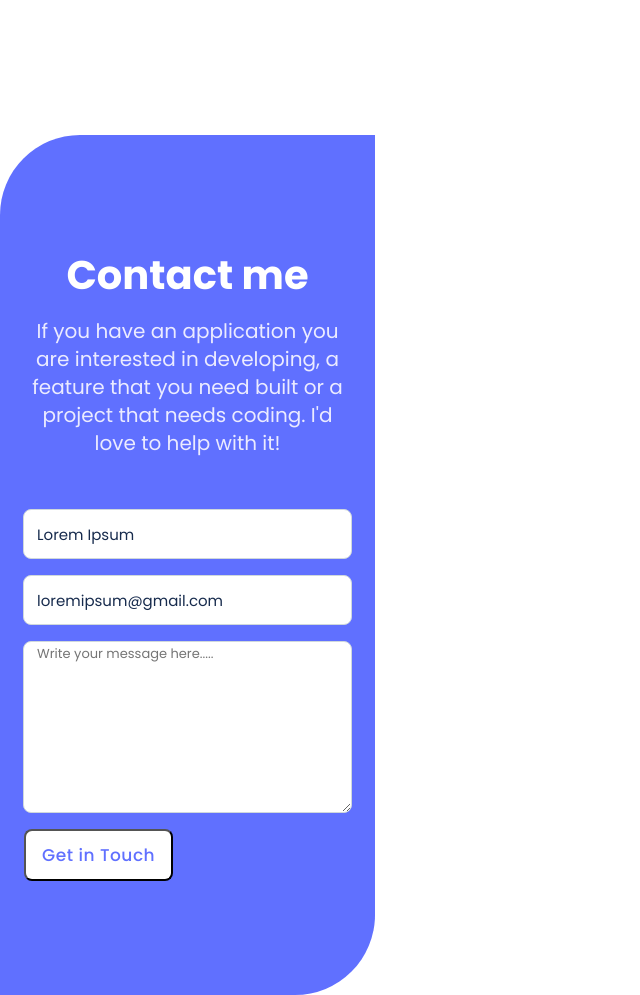
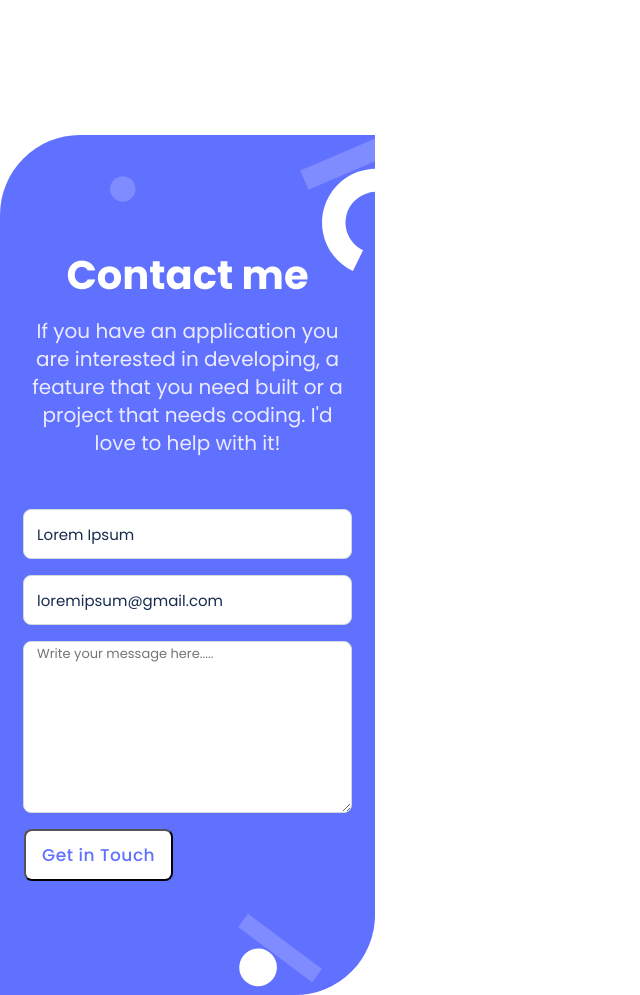
Before and after one commit to izh212/Portfolio, a website: page index.html in a window 1280 px wide. Shown: the part 4160-5155 px from the top of the page, without its empty margins (0-640 px from the left). Drawn offline with Linux system fonts and the light colour scheme.

Commit message:
form background done

```diff
--- a/style.css
+++ b/style.css
@@ -197,7 +197,7 @@
   border-radius: 80px 0;
   gap: 16px;
   margin-top: 100px;
-  background-image: url(Assets/contact\ form\ shapes-mobile@2x.png);
+  background-image: url(assets/contact\ form\ shapes-mobile.svg);
   background-color: #6070ff;
   background-size: contain;
   background-position-x: 110px;
```
Also changed, not shown: assets/contact form shapes-mobile.svg (added).
